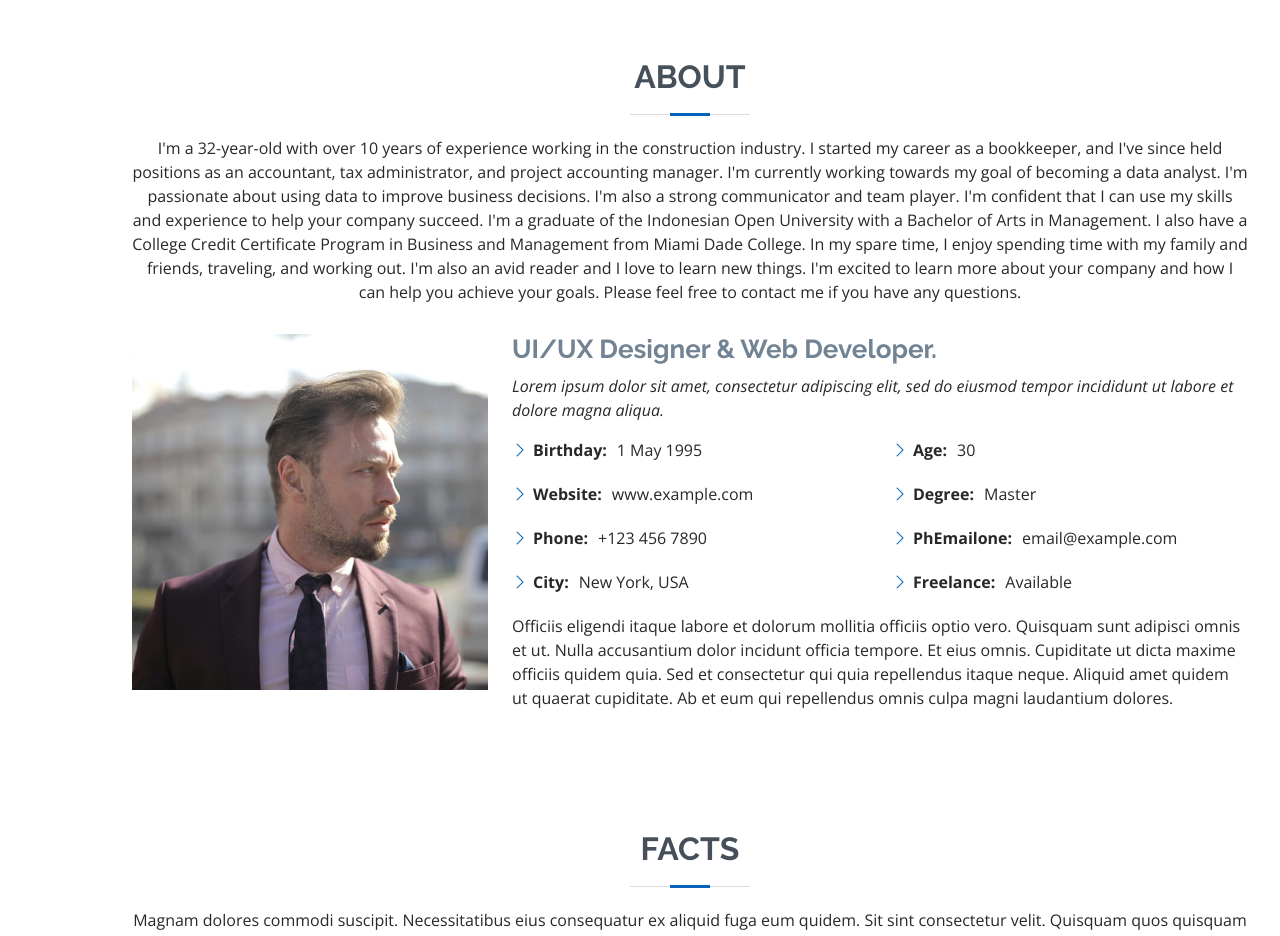
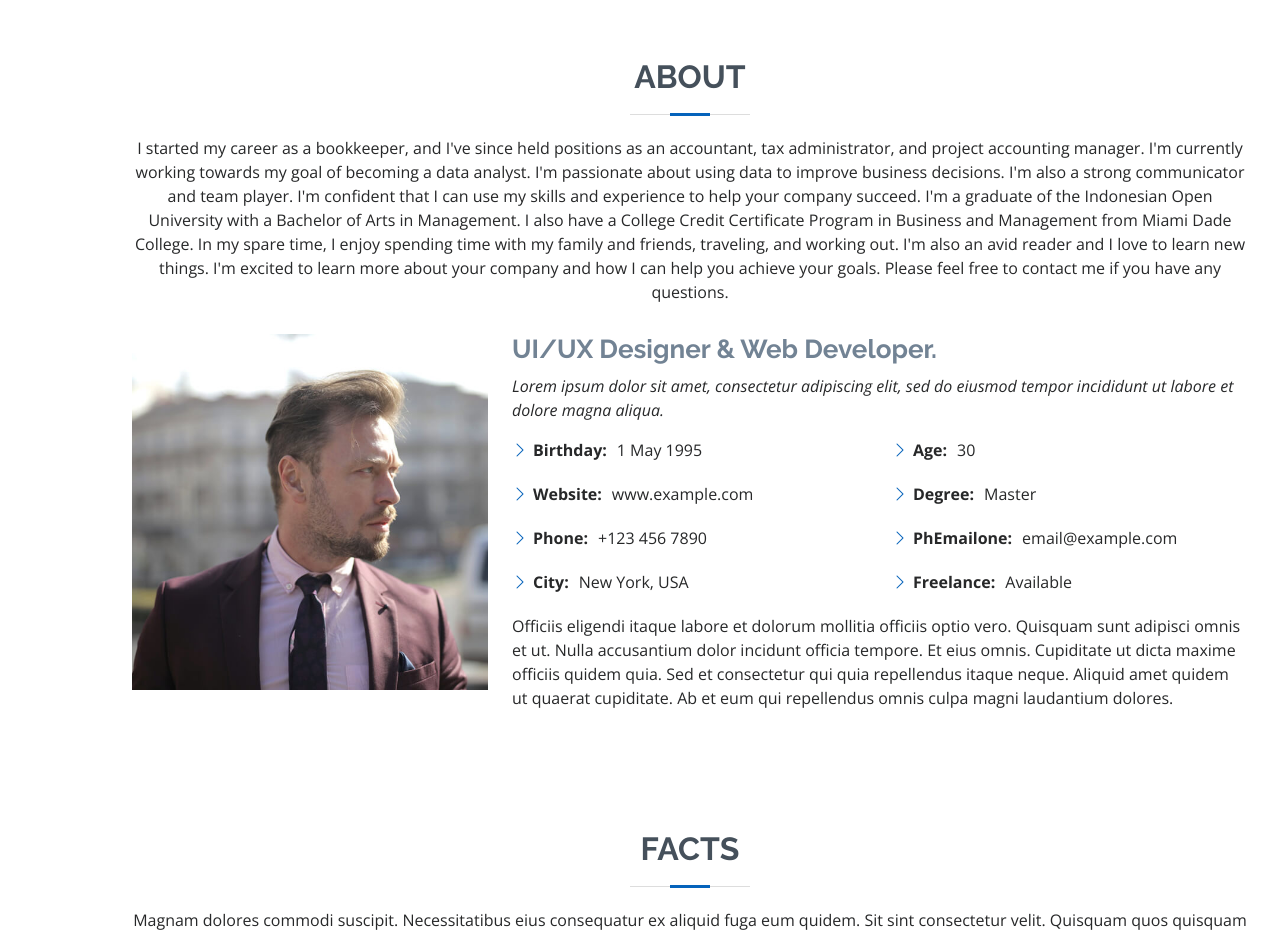
Before and after one commit to edwinrichardhuwae/edwinrichardhuwae.github.io, a plain HTML site: page index.html in a window 1280 px wide. Shown: the part 802-1738 px from the top of the page. Drawn offline with nearby package versions, Linux system fonts and the light colour scheme.

Commit message:
deleted something from about mepage

```diff
--- a/index.html
+++ b/index.html
@@ -78,7 +78,7 @@
 
         <div class="section-title">
           <h2>About</h2>
-          <p>I'm a 32-year-old with over 10 years of experience working in the construction industry. I started my career as a bookkeeper, and I've since held positions as an accountant, tax administrator, and project accounting manager. I'm currently working towards my goal of becoming a data analyst.
+          <p>I started my career as a bookkeeper, and I've since held positions as an accountant, tax administrator, and project accounting manager. I'm currently working towards my goal of becoming a data analyst.
 
             I'm passionate about using data to improve business decisions. I'm also a strong communicator and team player. I'm confident that I can use my skills and experience to help your company succeed.
 
```
